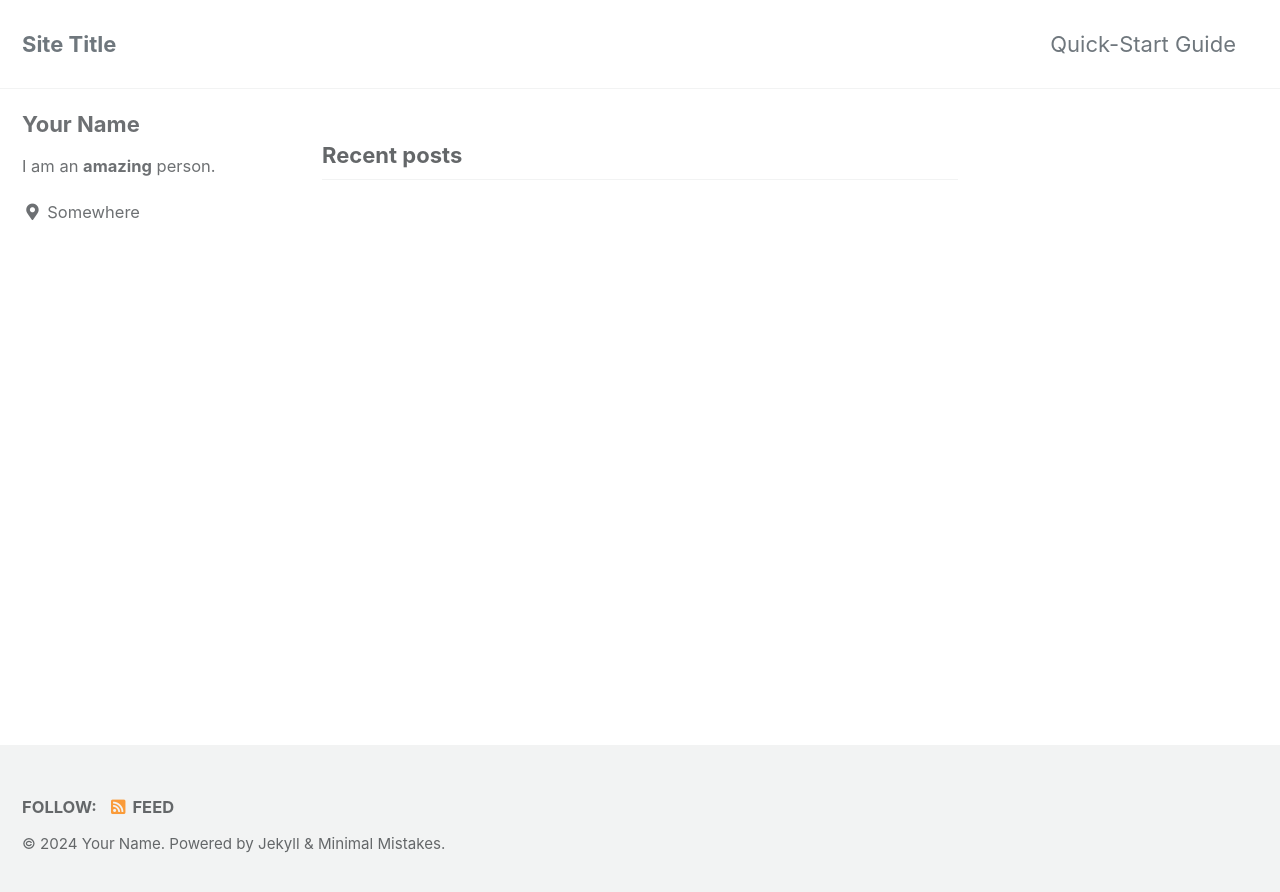
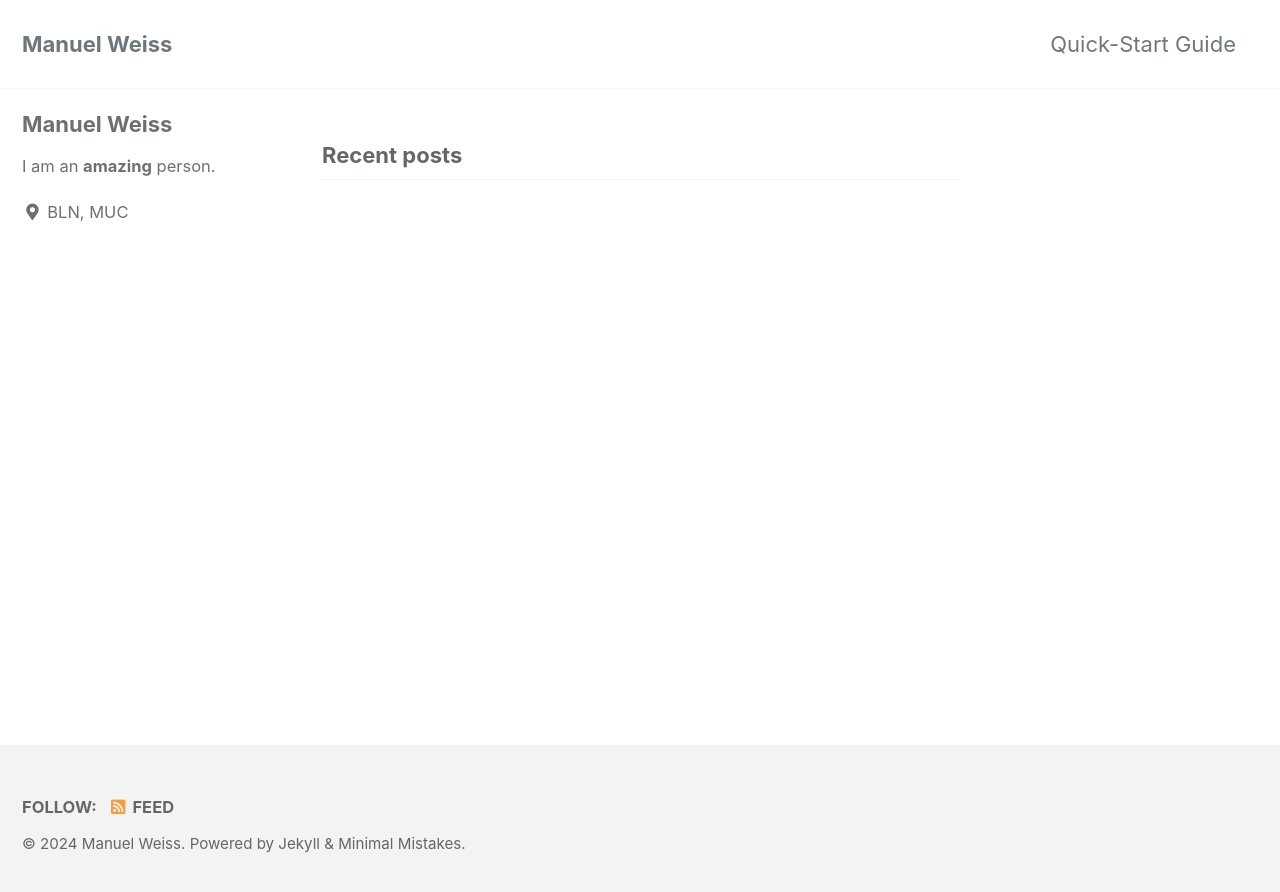
Before and after one commit to ma-weiss/ma-weiss.github.io, a Jekyll site: the page built from index.html, in a window 1280 px wide. Shown: the top 892 px of the page. Built offline with Jekyll 4.4.1, drawn with Linux system fonts in a browser that asks for light colours; cached includes are drawn as plain includes; the list of posts is cut into pages by our own code.

Commit message:
update infos

```diff
--- a/_config.yml
+++ b/_config.yml
@@ -16,11 +16,11 @@ minimal_mistakes_skin    : "default" # "air", "aqua", "contrast", "dark", "dirt"
 
 # Site Settings
 locale                   : "en-US"
-title                    : "Site Title"
+title                    : "Manuel Weiss"
 title_separator          : "-"
 subtitle                 : # site tagline that appears below site title in masthead
-name                     : "Your Name"
-description              : "An amazing website."
+name                     : "Manuel Weiss"
+description              : "Manuel Weiss's personal website and blog."
 url                      : "https://manuelweiss.info" # the base hostname & protocol for your site e.g. "https://mmistakes.github.io"
 baseurl                  : # "https://manuelweiss.info" # the subpath of your site, e.g. "/blog"
 repository               : # GitHub username/repo-name e.g. "mmistakes/minimal-mistakes"
@@ -104,10 +104,10 @@ analytics:
 
 # Site Author
 author:
-  name             : "Your Name"
+  name             : "Manuel Weiss"
   avatar           : # path of avatar image, e.g. "/assets/images/bio-photo.jpg"
   bio              : "I am an **amazing** person."
-  location         : "Somewhere"
+  location         : "BLN, MUC"
   email            :
   links:
     - label: "Email"
```
